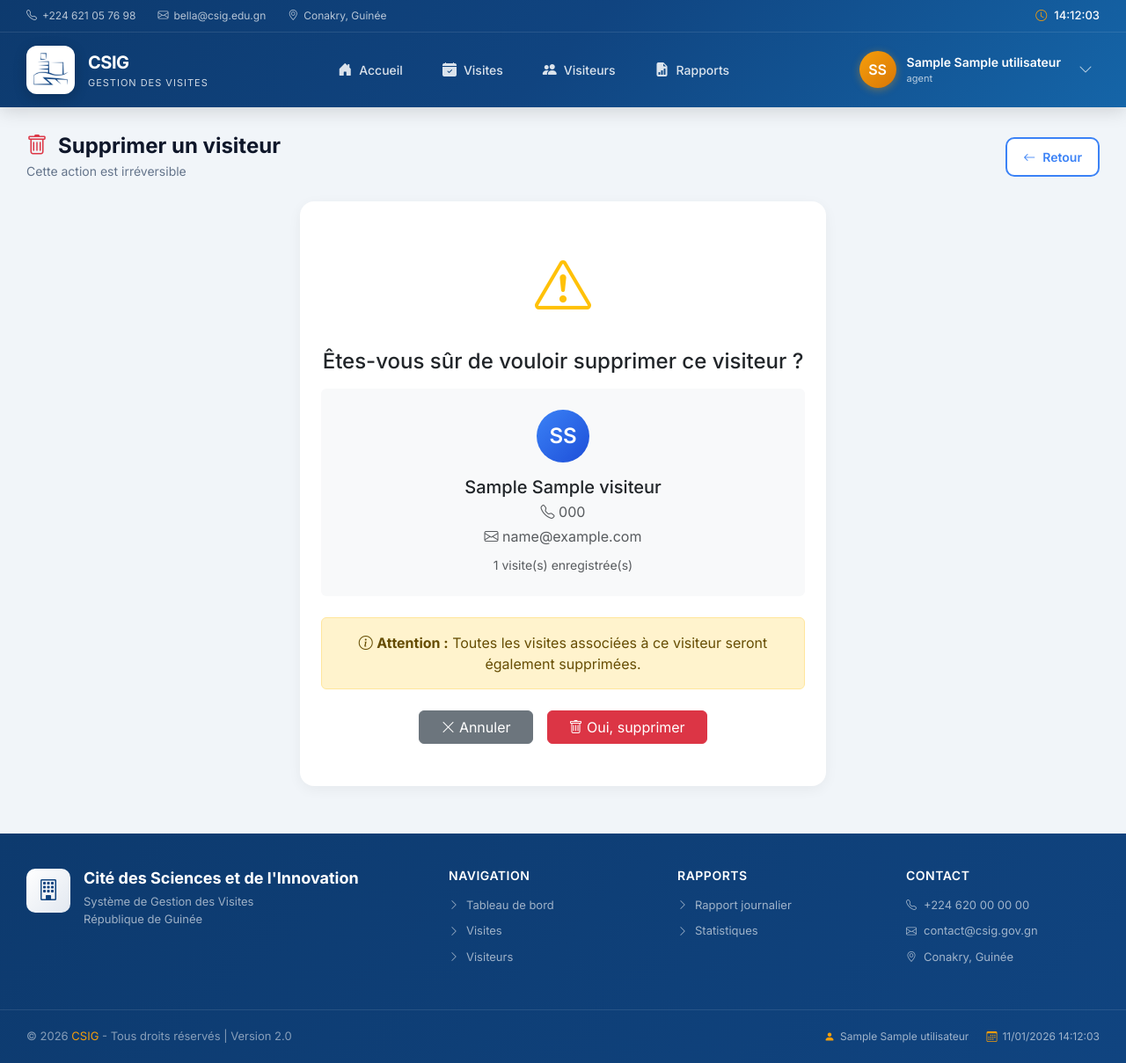
After one commit to Bella5768/visite_CSIG, a Django app: page /visiteurs/supprimer/1/ in a window 1280 px wide. The commit adds this page. Shown: the whole page at 88% size. Run offline with Django 5.2, Linux system fonts and the light colour scheme; a user stored in the database is signed in; tables that the repository leaves empty hold one stand-in row (values such as "Sample post").

Commit message:
Ajouter fonctionnalite de suppression des visiteurs

```diff
--- a/visite_csig/templates/base.html
+++ b/visite_csig/templates/base.html
@@ -202,6 +202,8 @@
         .btn-action-sm.success:hover { background: #22c55e; color: #fff; }
         .btn-action-sm.warning { border-color: #f59e0b; color: #f59e0b; }
         .btn-action-sm.warning:hover { background: #f59e0b; color: #fff; }
+        .btn-action-sm.danger { border-color: #ef4444; color: #ef4444; }
+        .btn-action-sm.danger:hover { background: #ef4444; color: #fff; }
 
         .stats-mini { display: flex; gap: 20px; }
         .stat-mini { text-align: center; padding: 12px 20px; background: #f8fafc; border-radius: 10px; min-width: 80px; }
--- a/visite_csig/templates/visiteurs/index.html
+++ b/visite_csig/templates/visiteurs/index.html
@@ -131,6 +131,9 @@
                         <a href="{% url 'visites:nouvelle_visite_visiteur' v.id %}" class="btn-action-sm success" title="Nouvelle visite">
                             <i class="bi bi-plus-lg"></i>
                         </a>
+                        <a href="{% url 'visiteurs:supprimer' v.id %}" class="btn-action-sm danger" title="Supprimer">
+                            <i class="bi bi-trash"></i>
+                        </a>
                     </div>
                 </td>
             </tr>
--- /dev/null
+++ b/visite_csig/templates/visiteurs/supprimer.html
@@ -0,0 +1,58 @@
+{% extends 'base.html' %}
+{% block content %}
+<div class="page-title-bar">
+    <div>
+        <h2><i class="bi bi-trash text-danger"></i> Supprimer un visiteur</h2>
+        <div class="subtitle">Cette action est irréversible</div>
+    </div>
+    <div class="actions">
+        <a href="{% url 'visiteurs:index' %}" class="btn-outline-gradient">
+            <i class="bi bi-arrow-left"></i> Retour
+        </a>
+    </div>
+</div>
+
+<div class="row justify-content-center">
+    <div class="col-lg-6">
+        <div class="card-section">
+            <div class="card-body text-center py-5">
+                <div class="mb-4">
+                    <i class="bi bi-exclamation-triangle text-warning" style="font-size: 64px;"></i>
+                </div>
+                <h4 class="mb-3">Êtes-vous sûr de vouloir supprimer ce visiteur ?</h4>
+
+                <div class="bg-light rounded p-4 mb-4">
+                    <div class="user-avatar blue mx-auto mb-3" style="width: 60px; height: 60px; font-size: 24px;">
+                        {{ visiteur.prenoms|slice:":1"|upper }}{{ visiteur.nom|slice:":1"|upper }}
+                    </div>
+                    <h5 class="mb-1">{{ visiteur.prenoms }} {{ visiteur.nom }}</h5>
+                    {% if visiteur.telephone %}
+                        <p class="text-muted mb-1"><i class="bi bi-telephone"></i> {{ visiteur.telephone }}</p>
+                    {% endif %}
+                    {% if visiteur.email %}
+                        <p class="text-muted mb-0"><i class="bi bi-envelope"></i> {{ visiteur.email }}</p>
+                    {% endif %}
+                    <p class="text-muted mt-2 mb-0">
+                        <small>{{ visiteur.get_nb_visites }} visite(s) enregistrée(s)</small>
+                    </p>
+                </div>
+
+                <div class="alert alert-warning">
+                    <i class="bi bi-info-circle"></i>
+                    <strong>Attention :</strong> Toutes les visites associées à ce visiteur seront également supprimées.
+                </div>
+
+                <form method="post" class="d-flex gap-3 justify-content-center mt-4">
+                    {% csrf_token %}
+                    <a href="{% url 'visiteurs:index' %}" class="btn btn-secondary px-4">
+                        <i class="bi bi-x-lg"></i> Annuler
+                    </a>
+                    <button type="submit" class="btn btn-danger px-4">
+                        <i class="bi bi-trash"></i> Oui, supprimer
+                    </button>
+                </form>
+            </div>
+        </div>
+    </div>
+</div>
+{% endblock %}
--- a/visite_csig/visiteurs/urls.py
+++ b/visite_csig/visiteurs/urls.py
@@ -7,6 +7,7 @@ urlpatterns = [
     path('', views.index, name='index'),
     path('ajouter/', views.ajouter, name='ajouter'),
     path('modifier/<int:pk>/', views.modifier, name='modifier'),
+    path('supprimer/<int:pk>/', views.supprimer, name='supprimer'),
     path('historique/<int:pk>/', views.historique, name='historique'),
     path('rechercher/', views.rechercher, name='rechercher'),
     path('api/search/', views.api_search, name='api_search'),
--- a/visite_csig/visiteurs/views.py
+++ b/visite_csig/visiteurs/views.py
@@ -57,6 +57,17 @@ def modifier(request, pk):
 def historique(request, pk):
     visiteur = get_object_or_404(Visiteur, pk=pk)
     return render(request, 'visiteurs/historique.html', {'page_title': f'Historique - {visiteur}', 'visiteur': visiteur, 'visites': visiteur.visites.select_related('motif', 'correspondant')})
+
+
+@login_required
+def supprimer(request, pk):
+    visiteur = get_object_or_404(Visiteur, pk=pk)
+    if request.method == 'POST':
+        nom_complet = str(visiteur)
+        visiteur.delete()
+        messages.success(request, f'Visiteur "{nom_complet}" supprimé avec succès')
+        return redirect('visiteurs:index')
+    return render(request, 'visiteurs/supprimer.html', {'page_title': 'Supprimer visiteur', 'visiteur': visiteur})
 
 
 @login_required
```
